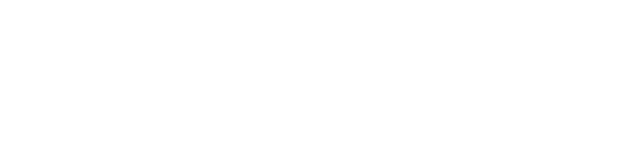
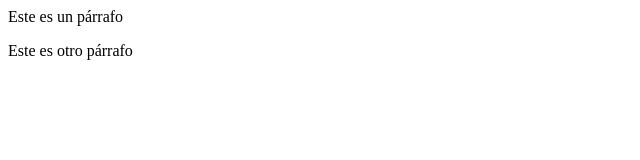
Before and after one commit to Bertramconrad/git-course-test, a plain HTML site: page index.html in a window 1280 px wide. Shown: the whole page, without its empty margins (0-640 px from the left). Drawn offline with Linux system fonts and the light colour scheme.

Commit message:
Prueba de un tercer commit

```diff
--- a/index.html
+++ b/index.html
@@ -1,5 +1,7 @@
 <html>
     <head></head>
     <title>SITIO WEB</title>
+    <p>Este es un p&aacute;rrafo</p>
+    <p>Este es otro p&aacute;rrafo</p>
     <body></body>
 </html>
```
